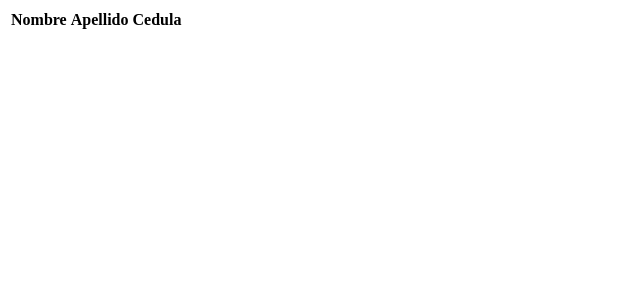
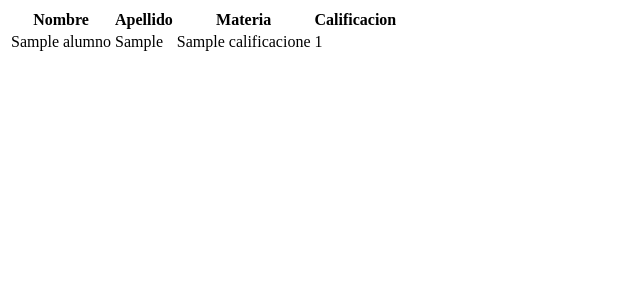
Before and after one commit to EduQuiR/taller_SQLAlchemy, a Flask app: page /mostrar_calificaciones/1 in a window 1280 px wide. Shown: the top 300 px of the page, without its empty margins (0-640 px from the left). Run offline with Flask 3, Linux system fonts and the light colour scheme; tables that the repository leaves empty hold one stand-in row (values such as "Sample post"); lists and menus that the app fills with data are empty.

Commit message:
front-end ajustes

```diff
--- a/app.py
+++ b/app.py
@@ -59,15 +59,16 @@ def mostrar_datos():
 
 # Dar click a un alumno y que me muestre sus calificacion
 # click me lleva a otro endpoint
-@app.route('/mostrar_calificaciones/<int:ci>',methods = ['GET','POST'])
-def mostrar_calificaciones(ci):
+@app.route('/mostrar_calificaciones/<int:alumno_ci>',methods = ['GET','POST'])
+def mostrar_calificaciones(alumno_ci):
     # Filtrar a los alumnos por cedula una vez que renderizamos la lista de alumnos
-    alumno = Alumnos.query.filter_by(cedula=ci).first()
+    alumno = Alumnos.query.filter_by(cedula=alumno_ci).first()
+    print(alumno)
     # Con la cedula me va traer todas sus calificaciones
     calificaciones = Calificaciones.query.filter_by(alumno_id=alumno.id)
     print(calificaciones)
 
-    return render_template('mostrar_datos.html',)
+    return render_template('mostrar_calificaciones.html', alumno=alumno ,calificaciones=calificaciones )
 
 
 #Creamos la ruta actualizar donde solicitamos el ID del alumno para mostrar solo ese dato
--- /dev/null
+++ b/templates/mostrar_calificaciones.html
@@ -0,0 +1,34 @@
+<!DOCTYPE html>
+<html lang="en">
+<head>
+    <meta charset="UTF-8">
+    <meta name="viewport" content="width=device-width, initial-scale=1.0">
+    <title>Document</title>
+</head>
+<body>
+    <table>
+        <thead>
+            <th>Nombre</th>
+            <th>Apellido</th>
+            <th>Materia</th>
+            <th>Calificacion</th>
+        </thead>
+        <tbody>
+
+            <td> {{alumno.nombre}}</td>
+            <td>{{alumno.apellido}}</td>
+
+
+
+            {% for alumno in calificaciones %}
+            <td>{{alumno.name}}</td>
+            <td>{{alumno.calificacion}}</td>
+            <td>
+
+            </td>
+        </tbody>
+        {% endfor %}
+
+    </table>
+</body>
+</html>
--- a/templates/mostrar_datos.html
+++ b/templates/mostrar_datos.html
@@ -31,6 +31,13 @@
                     <input type="submit" value="Eliminar">
                 </form>
             </td>
+            <td>
+                <!--Con el "action" especificamos la ruta a la que se enviarán los datos seleccinados en el formulario para que se elimine-->
+                <form action="{{url_for('mostrar_calificaciones', alumno_ci=alumno.cedula)}}" method="get">
+                    <input type="hidden" name="alumno_ci" value="{{alumno.cedula}}">
+                    <input type="submit" value="mostrar calificacion">
+                </form>
+            </td>
         </tbody>
         {% endfor %}
 
```
